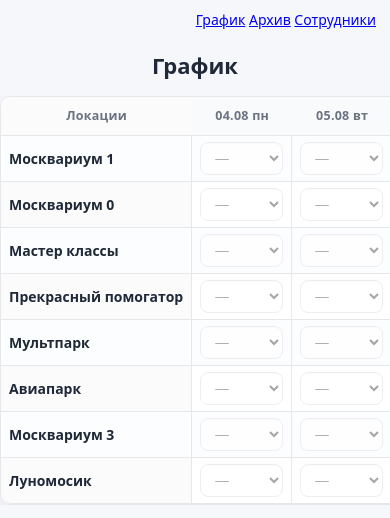
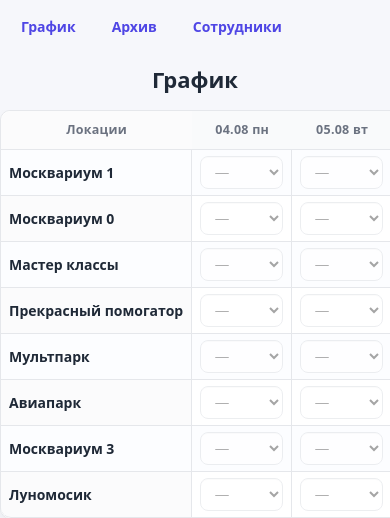
Before and after one commit to chernmary/scheduler, a FastAPI app: page /schedule in a window 390 px wide. Shown: the top 518 px of the page. Run offline with FastAPI, Linux system fonts and the light colour scheme; data comes from the database, SQL or seed files in the repository; data that the repository does not hold is empty.

Commit message:
Update schedule.css

```diff
--- a/app/static/css/schedule.css
+++ b/app/static/css/schedule.css
@@ -25,12 +25,32 @@ h1{
   font-weight:700;
 }
 
+/* -------- Верхняя панель / навигация -------- */
 .login-container{
   display:flex;
-  justify-content:flex-end;
+  align-items:center;
+  gap:10px;
   padding:10px 14px 0;
 }
+.login-container .nav-left{
+  margin-right:auto;
+  display:flex;
+  gap:14px;
+}
+.login-container a{
+  color:var(--primary);
+  text-decoration:none;
+  font-weight:600;
+  padding:6px 10px;
+  border-radius:8px;
+  border:1px solid transparent;
+}
+.login-container a:hover{
+  background:#eef2ff;
+  border-color:#e0e7ff;
+}
 
+/* -------- Таблица -------- */
 .table-wrapper{
   width: 96%;
   margin: 0 auto 20px;
@@ -110,23 +130,6 @@ h1{
   background:#fff9f2;
 }
 
-/* Кнопки */
-.button-container{
-  text-align:center;
-  margin: 16px 0 28px;
-}
-button{
-  background: var(--primary);
-  color:#fff;
-  padding:10px 16px;
-  border:none; border-radius:8px;
-  font-weight:600;
-  cursor:pointer;
-  transition: .15s ease;
-}
-button:hover{ background: var(--primary-600); }
-button:disabled{ opacity:.6; cursor:not-allowed; }
-
 /* Селекты (оба режима) */
 .schedule-table select{
   width: 100%;
@@ -144,16 +147,47 @@ button:disabled{ opacity:.6; cursor:not-allowed; }
   box-shadow: 0 0 0 3px rgba(79,70,229,.18);
 }
 
-/* В предпросмотре чуть подчеркнём редактируемость */
+/* В режиме редактирования слегка подложим подсветку */
 .schedule-table.editable td{
   background-image: linear-gradient(to bottom, rgba(79,70,229,.06), rgba(79,70,229,0));
   background-clip: padding-box;
 }
 
-/* Мелкие экраны */
+/* -------- Кнопки / действия -------- */
+.button-container{
+  text-align:center;
+  display:flex;
+  gap:12px;
+  justify-content:center;
+  margin: 16px 0 28px;
+}
+.button-container form{ display:inline-block; }
+
+button{
+  background: var(--primary);
+  color:#fff;
+  padding:10px 16px;
+  border:none; border-radius:8px;
+  font-weight:600;
+  cursor:pointer;
+  transition: .15s ease;
+}
+button:hover{ background: var(--primary-600); }
+button:disabled{ opacity:.6; cursor:not-allowed; }
+
+/* -------- Адаптив -------- */
 @media (max-width: 1100px){
   .schedule-table td{ min-width: 100px; }
 }
 @media (max-width: 768px){
   .table-wrapper{ width: 100%; }
+  .button-container{
+    position: sticky;
+    bottom: 0;
+    left: 0; right: 0;
+    background: linear-gradient(to top, #fff 70%, rgba(255,255,255,0));
+    padding: 12px 10px 14px;
+    margin-top: 10px;
+  }
+  .login-container{ padding:10px 10px 0; }
 }
```
